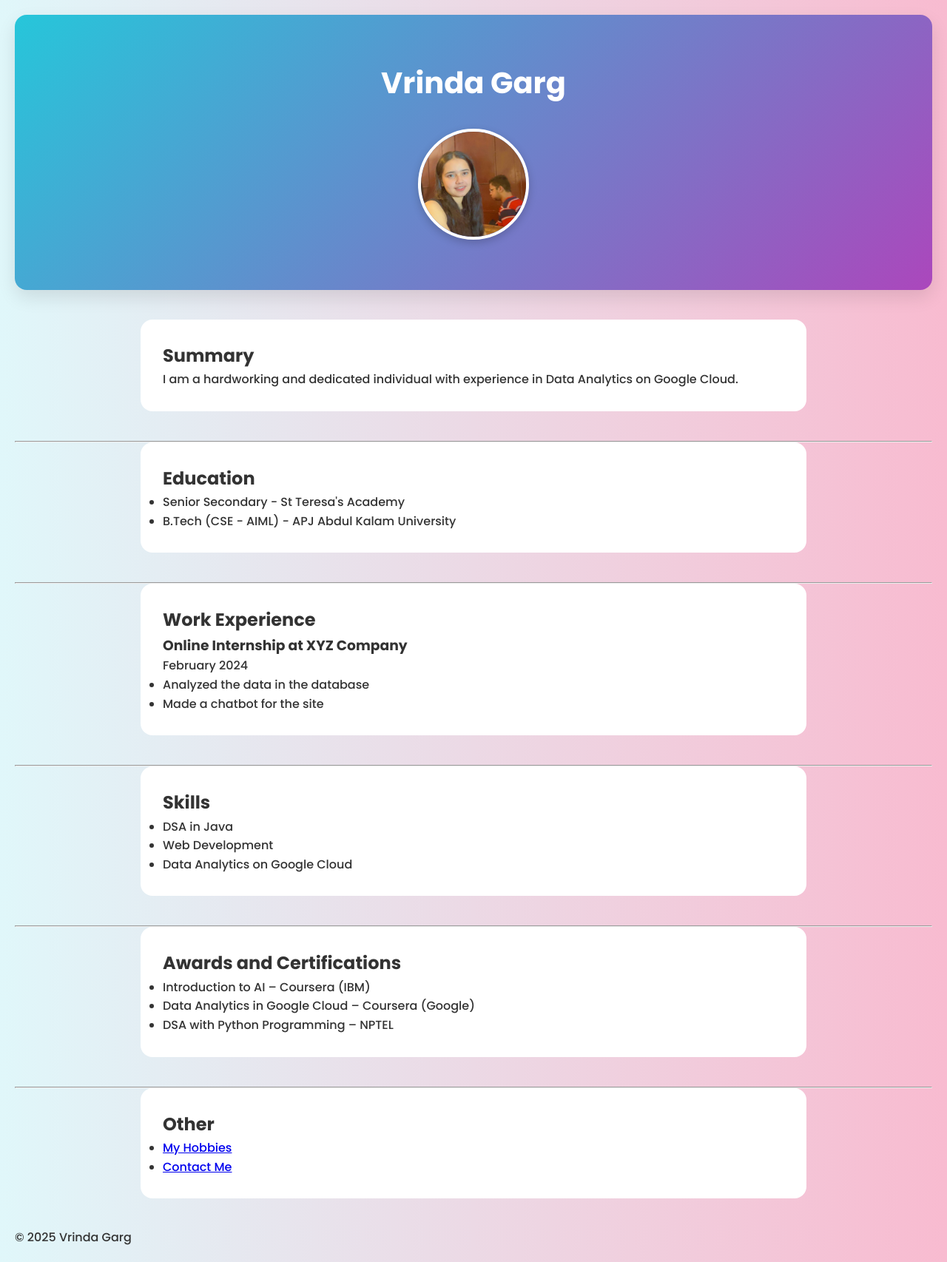
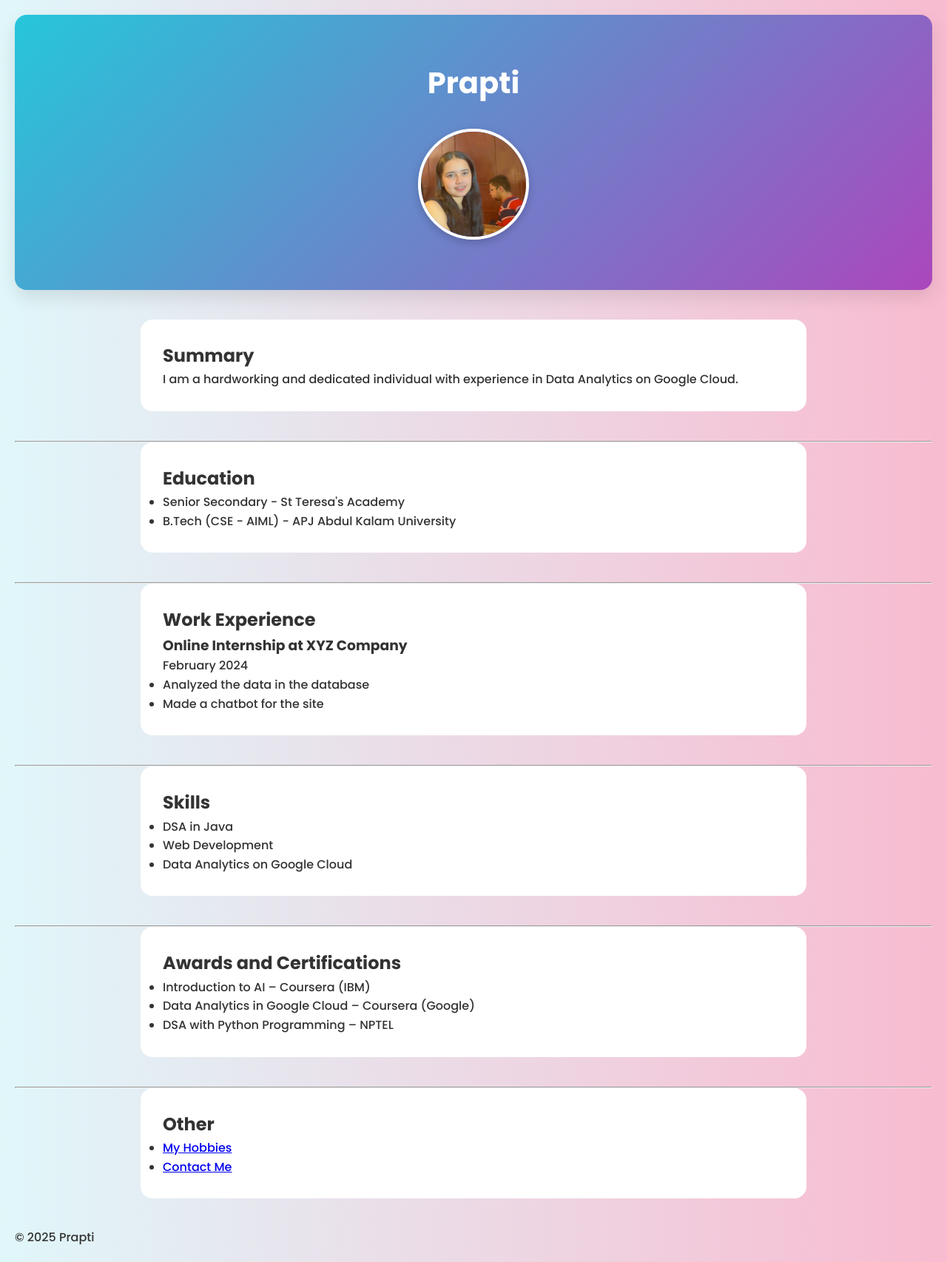
Before and after one commit to Prapti2104/Personal-Portfolio, a plain HTML site: page index.html in a window 1280 px wide. Shown: the whole page at 74% size. Drawn offline with Linux system fonts and the light colour scheme.

Commit message:
Update index.html

```diff
--- a/index.html
+++ b/index.html
@@ -3,14 +3,14 @@
 <head>
     <meta charset="UTF-8" />
     <meta name="viewport" content="width=device-width, initial-scale=1.0" />
-    <title>Vrinda Garg | Resume</title>
+    <title>Prapti | Resume</title>
     <link rel="stylesheet" href="style.css" />
 </head>
 <body>
     <header class="hero">
-        <h1>Vrinda Garg</h1>
+        <h1>Prapti</h1>
         <a href="./passportphoto.png">
-            <img src="./passportphoto.png" alt="Profile photo of Vrinda Garg" height="150" />
+            <img src="./passportphoto.png" alt="Profile photo of Prapti" height="150" />
         </a>
     </header>
 
@@ -74,7 +74,7 @@
     </section>
 
     <footer>
-        <p>&copy; 2025 Vrinda Garg</p>
+        <p>&copy; 2025 Prapti </p>
     </footer>
 </body>
 </html>
```
